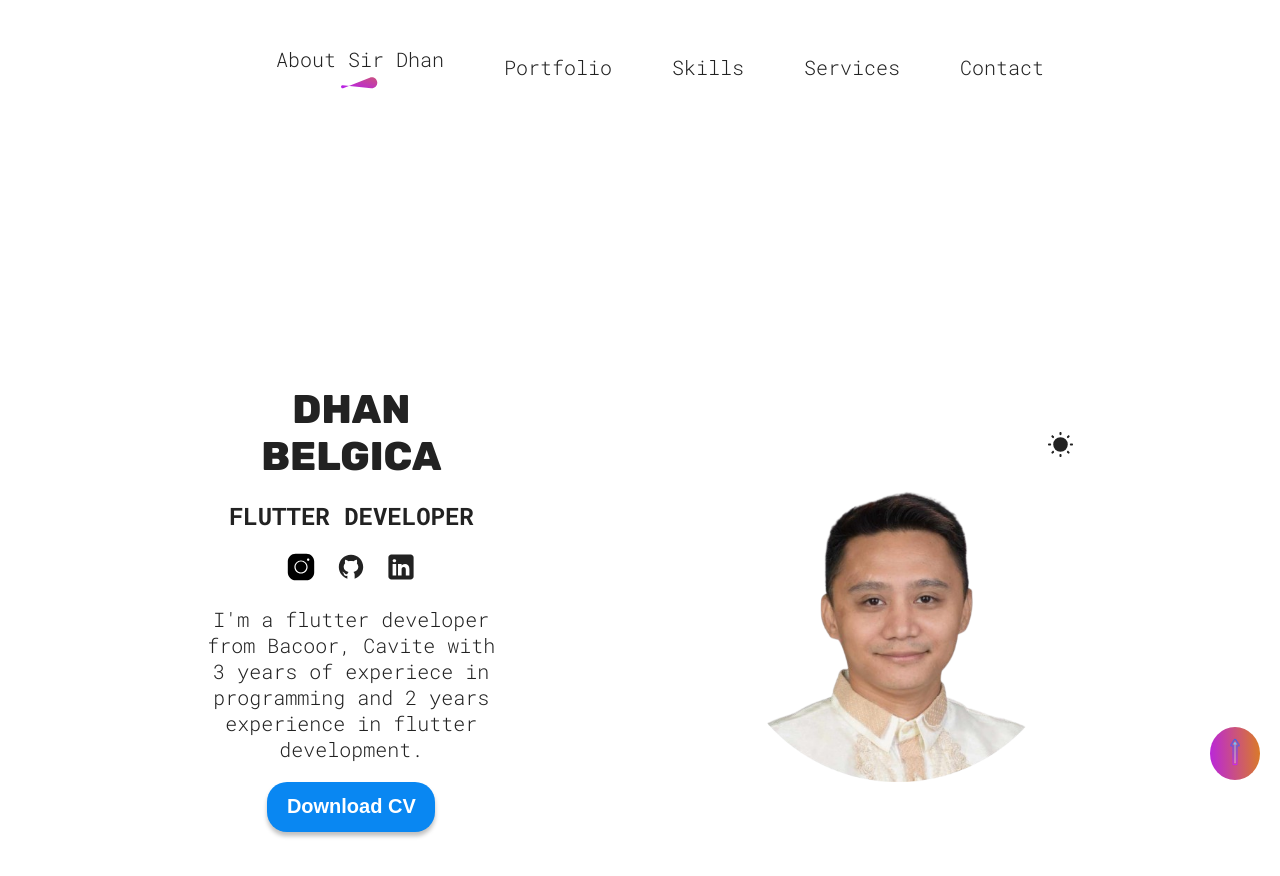
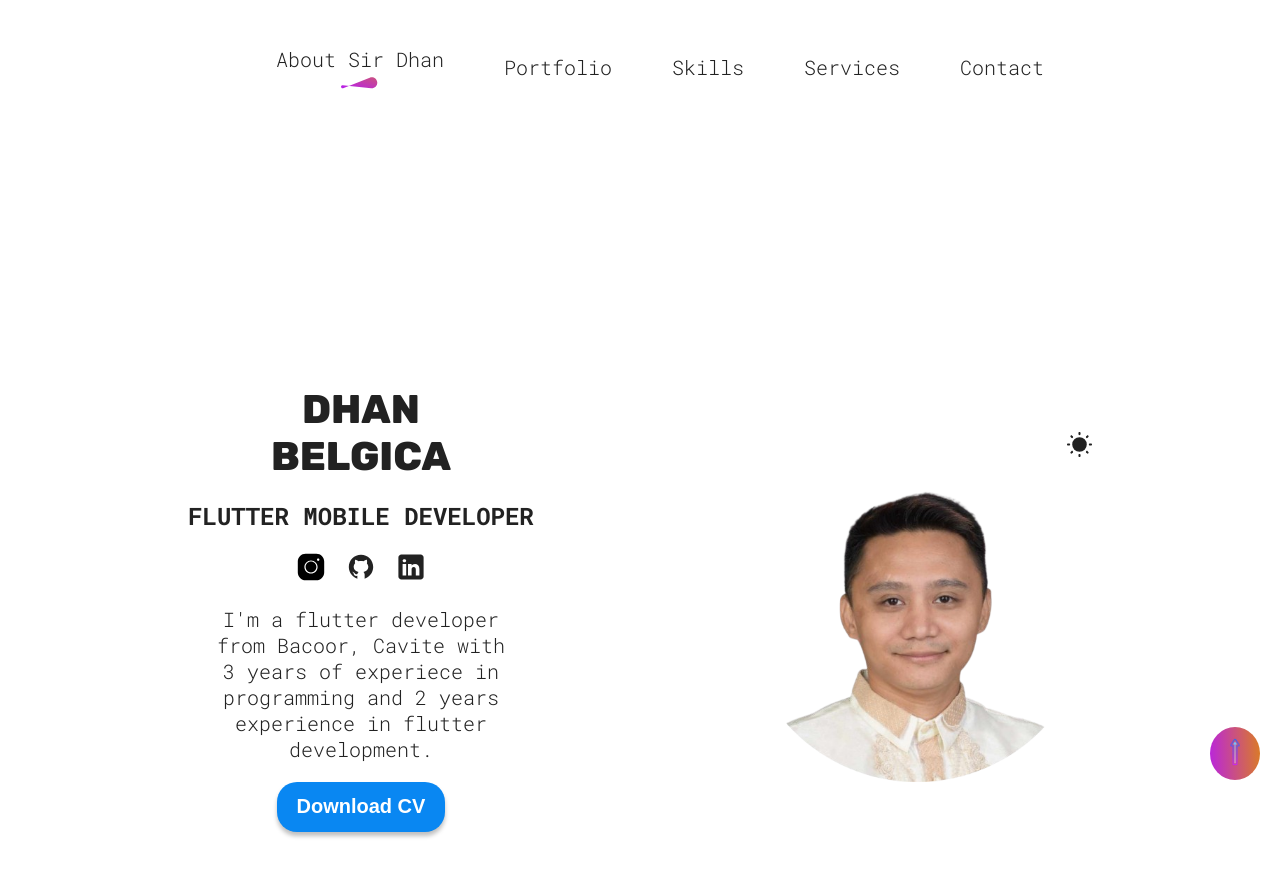
Before and after one commit to Chooeychloe/dhan_as_a_dev, a React (Vite) app: page / in a window 1280 px wide. Shown: the top 876 px of the page. Built offline with nearby package versions, Linux system fonts and the light colour scheme.

Commit message:
feat: add some text in hero page

```diff
--- a/src/sections/Hero/Hero.jsx
+++ b/src/sections/Hero/Hero.jsx
@@ -38,7 +38,7 @@ function Hero() {
           Dhan <br />
           Belgica
         </h1>
-        <h2>Flutter Developer</h2>
+        <h2>Flutter Mobile Developer</h2>
         <span>
           <a href="https://www.instagram.com/well_dhan/" target="_blank">
             <img src={twitterIcon} alt="Twitter icon" />
```
